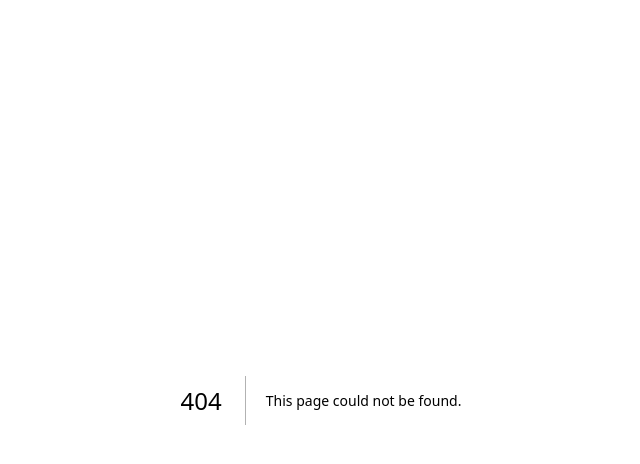
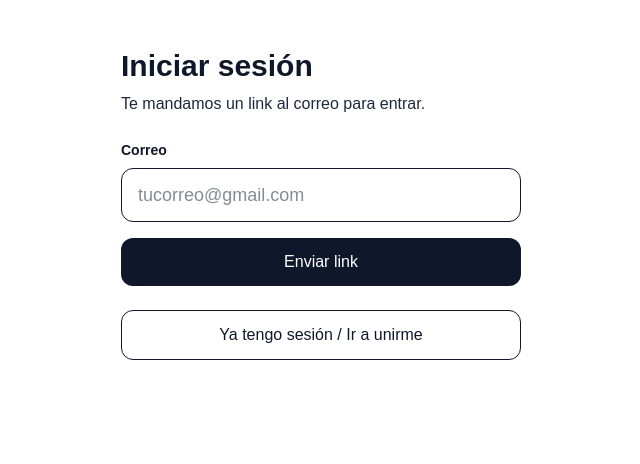
Before and after one commit to Josue112423/recetario-familiar, a Next.js app: page /login in a window 1280 px wide. Before the commit this address had no page. Shown: the top 464 px of the page, without its empty margins (319-959 px from the left). Built offline with nearby package versions, Linux system fonts and the light colour scheme.

Commit message:
Fix magic link redirect

```diff
--- a/src/app/cookbook/[id]/new-recipe/page.tsx
+++ b/src/app/cookbook/[id]/new-recipe/page.tsx
@@ -179,7 +179,7 @@ const stepsToText = () => {
   return (
     <main className="mx-auto max-w-4xl px-6 py-10 text-slate-900">
       <button
-        className="text-sm text-slate-100 hover:underline"
+        className="text-sm text-slate-700 hover:underline"
         onClick={() => router.push(`/cookbook/${cookbookId}`)}
       >
         ← Volver al recetario
@@ -195,7 +195,7 @@ const stepsToText = () => {
         >
             ← Volver al recetario
         </button>
-      </div>
+    </div>
 
 
       <div className="mt-8 overflow-hidden rounded-3xl border bg-white shadow-sm">
--- a/src/app/join/page.tsx
+++ b/src/app/join/page.tsx
@@ -7,6 +7,9 @@ import { useRouter } from 'next/navigation'
 function makeCode6() {
   return Math.floor(100000 + Math.random() * 900000).toString()
 }
+
+const { data: userData } = await supabase.auth.getUser()
+if (!userData.user) throw new Error('Primero inicia sesión en /login.')
 
 export default function JoinPage() {
   const router = useRouter()
--- a/src/app/library/page.tsx
+++ b/src/app/library/page.tsx
@@ -35,6 +35,8 @@ export default function LibraryPage() {
     return localStorage.getItem('active_family_id')
   }, [])
 
+  const [familyCode, setFamilyCode] = useState<string | null>(null)
+
   useEffect(() => {
     const run = async () => {
       setLoading(true)
@@ -45,6 +47,15 @@ export default function LibraryPage() {
         setLoading(false)
         return
       }
+
+      const { data: fam, error: famErr } = await supabase
+        .from('families')
+        .select('code')
+        .eq('id', fid)
+        .single()
+
+      if (!famErr) setFamilyCode(fam.code as string)
+
 
       const { data, error } = await supabase
         .from('cookbooks')
@@ -71,11 +82,66 @@ export default function LibraryPage() {
           <h1 className="text-3xl font-bold">Biblioteca familiar</h1>
           <p className="mt-2 text-slate-100">Tus recetarios (como libros).</p>
         </div>
+
+        {familyCode && (
+            <div className="mt-4 rounded-2xl border bg-white p-4 shadow-sm">
+                <div className="flex flex-col gap-3 sm:flex-row sm:items-center sm:justify-between">
+                 <div>
+                   <div className="text-sm font-semibold text-slate-800">Código de familia</div>
+                   <div className="mt-1 text-2xl font-extrabold tracking-widest text-slate-900">
+                    {familyCode}
+                 </div>
+                  <div className="mt-1 text-sm text-slate-700">
+                      Compártelo para que se unan al recetario.
+                    </div>
+                  </div>
+
+                  <div className="flex gap-2">
+                   <button
+                    className="rounded-xl border  text-slate-800 bg-white px-4 py-3 hover:bg-slate-50"
+                        onClick={async () => {
+                     await navigator.clipboard.writeText(familyCode)
+                       alert('Copiado ✅')
+                      }}
+                 >
+                   Copiar
+                  </button>
+
+                 <button
+                   className="rounded-xl bg-slate-900 px-4 py-3 text-white hover:opacity-90"
+                      onClick={async () => {
+                      const text = `Únete a nuestro recetario familiar. Código: ${familyCode}\nLink: ${window.location.origin}/join`
+                       if (navigator.share) {
+                         await navigator.share({ title: 'Recetario familiar', text })
+                       } else {
+                         await navigator.clipboard.writeText(text)
+                         alert('Mensaje copiado ✅')
+                        }
+                      }}
+                 >
+                     Compartir
+                 </button>
+                 </div>
+             </div>
+             </div>
+        )}
+
         <button
           className="rounded-xl bg-slate-900 px-4 py-3 text-white hover:opacity-90"
           onClick={() => router.push('/join')}
         >
           Cambiar / entrar a otra familia
+        </button>
+
+        <button
+            className="rounded-xl border  text-slate-800 bg-white px-4 py-3 hover:bg-slate-50"
+             onClick={async () => {
+              await supabase.auth.signOut()
+             localStorage.removeItem('active_family_id')
+             window.location.href = '/login'
+             }}
+            >
+            Cerrar sesión
         </button>
       </div>
 
--- /dev/null
+++ b/src/app/login/page.tsx
@@ -0,0 +1,66 @@
+'use client'
+
+import { useState } from 'react'
+import { supabase } from '@/lib/supabaseClient'
+import { useRouter } from 'next/navigation'
+
+export default function LoginPage() {
+  const router = useRouter()
+  const [email, setEmail] = useState('')
+  const [msg, setMsg] = useState('')
+  const [loading, setLoading] = useState(false)
+
+  const sendLink = async () => {
+    setLoading(true)
+    setMsg('')
+    try {
+      if (!email.trim()) throw new Error('Escribe tu correo.')
+
+      const { error } = await supabase.auth.signInWithOtp({
+        email: email.trim(),
+        options: {
+            emailRedirectTo: `${window.location.origin}/join`,
+        },
+        })
+      if (error) throw error
+
+      setMsg('Listo ✅ Revisa tu correo y abre el link para entrar.')
+    } catch (e: unknown) {
+      setMsg(e instanceof Error ? e.message : 'Error inesperado')
+    } finally {
+      setLoading(false)
+    }
+  }
+
+  return (
+    <main className="mx-auto max-w-md px-6 py-12 text-slate-900">
+      <h1 className="text-3xl font-extrabold">Iniciar sesión</h1>
+      <p className="mt-2 text-slate-800">Te mandamos un link al correo para entrar.</p>
+
+      <label className="mt-6 block text-sm font-semibold">Correo</label>
+      <input
+        className="mt-2 w-full rounded-xl border px-4 py-3 text-lg"
+        value={email}
+        onChange={(e) => setEmail(e.target.value)}
+        placeholder="tucorreo@gmail.com"
+      />
+
+      <button
+        className="mt-4 w-full rounded-xl bg-slate-900 px-4 py-3 text-white hover:opacity-90 disabled:opacity-50"
+        onClick={sendLink}
+        disabled={loading}
+      >
+        {loading ? 'Enviando…' : 'Enviar link'}
+      </button>
+
+      {msg && <p className="mt-4 text-slate-800">{msg}</p>}
+
+      <button
+        className="mt-6 w-full rounded-xl border bg-white px-4 py-3 hover:bg-slate-50"
+        onClick={() => router.push('/join')}
+      >
+        Ya tengo sesión / Ir a unirme
+      </button>
+    </main>
+  )
+}
--- a/src/app/page.tsx
+++ b/src/app/page.tsx
@@ -13,9 +13,9 @@ export default function Home() {
     setMessage('')
 
     const { error } = await supabase.auth.signInWithOtp({
-      email,
+      email: email.trim(),
       options: {
-        emailRedirectTo: 'http://localhost:3000/join',
+      emailRedirectTo: `${window.location.origin}/join`,
       },
     })
 
```
